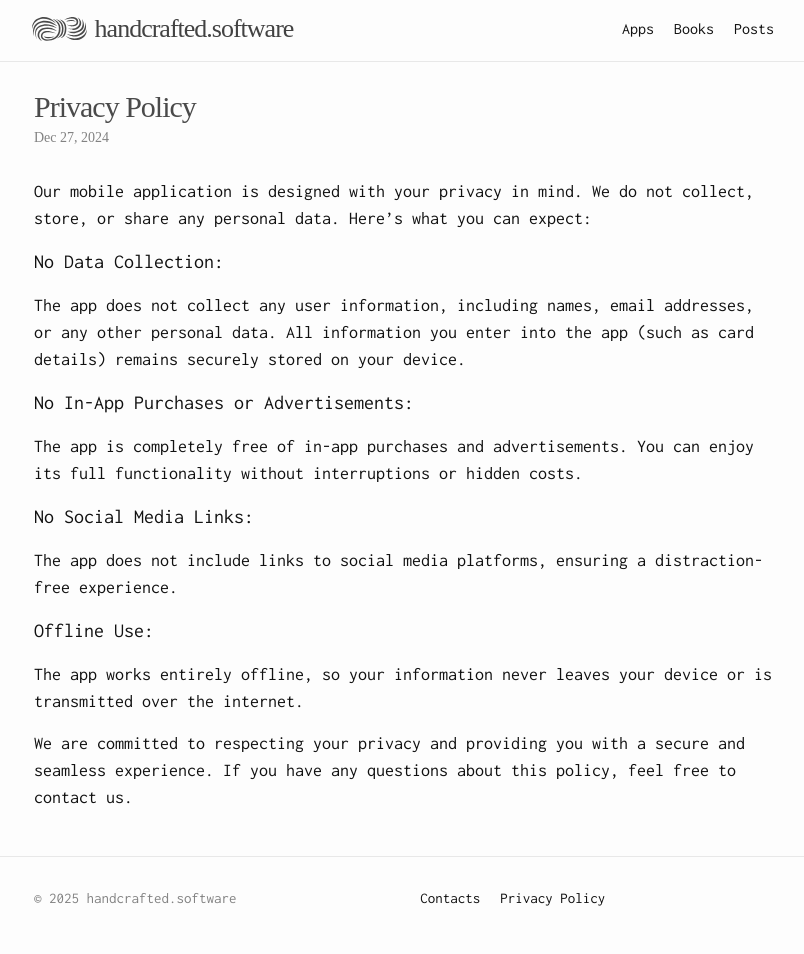
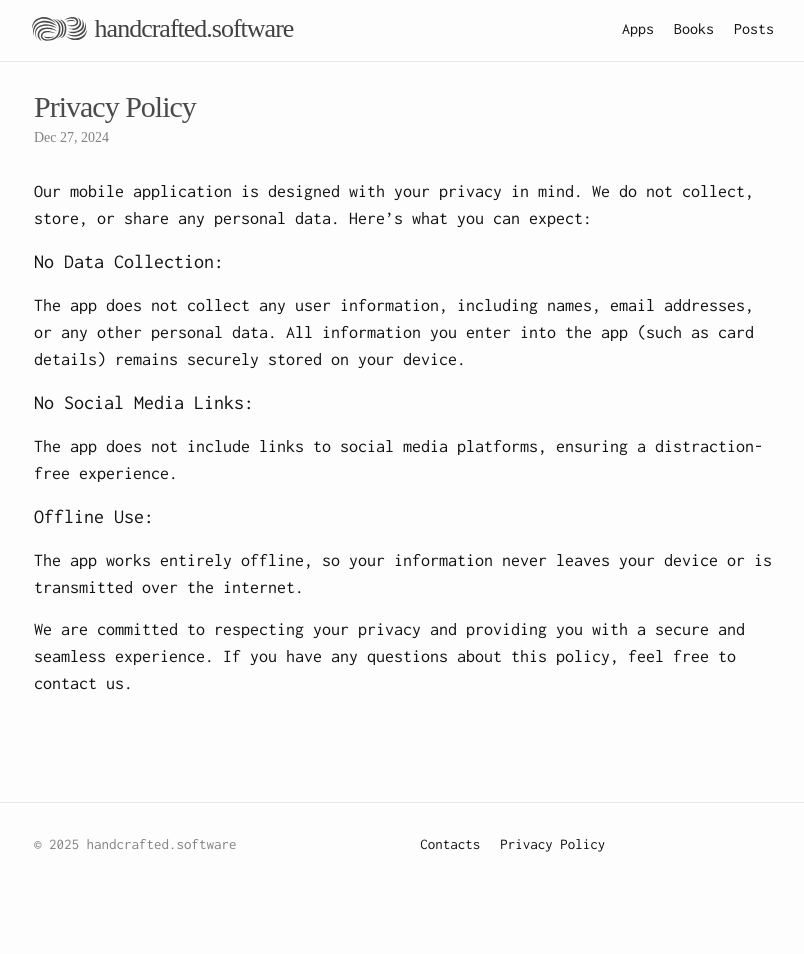
Before and after one commit to handcraftedsoftware/pages, a Jekyll site: the page built from legal/privacy.md, in a window 1280 px wide. Shown: the whole page, without its empty margins (236-1040 px from the left). Built offline with Jekyll 4.4.1, drawn with Linux system fonts in a browser that asks for light colours; some web fonts are replaced; after the commit the page ends 900 px from its top, so only the background shows below that.

Commit message:
Update privacy.md
Update privacy

```diff
--- a/legal/privacy.md
+++ b/legal/privacy.md
@@ -8,8 +8,6 @@ Our mobile application is designed with your privacy in mind. We do not collect,
 
 #### No Data Collection:
 The app does not collect any user information, including names, email addresses, or any other personal data. All information you enter into the app (such as card details) remains securely stored on your device.
-#### No In-App Purchases or Advertisements:
-The app is completely free of in-app purchases and advertisements. You can enjoy its full functionality without interruptions or hidden costs.
 #### No Social Media Links:
 The app does not include links to social media platforms, ensuring a distraction-free experience.
 #### Offline Use:
```
